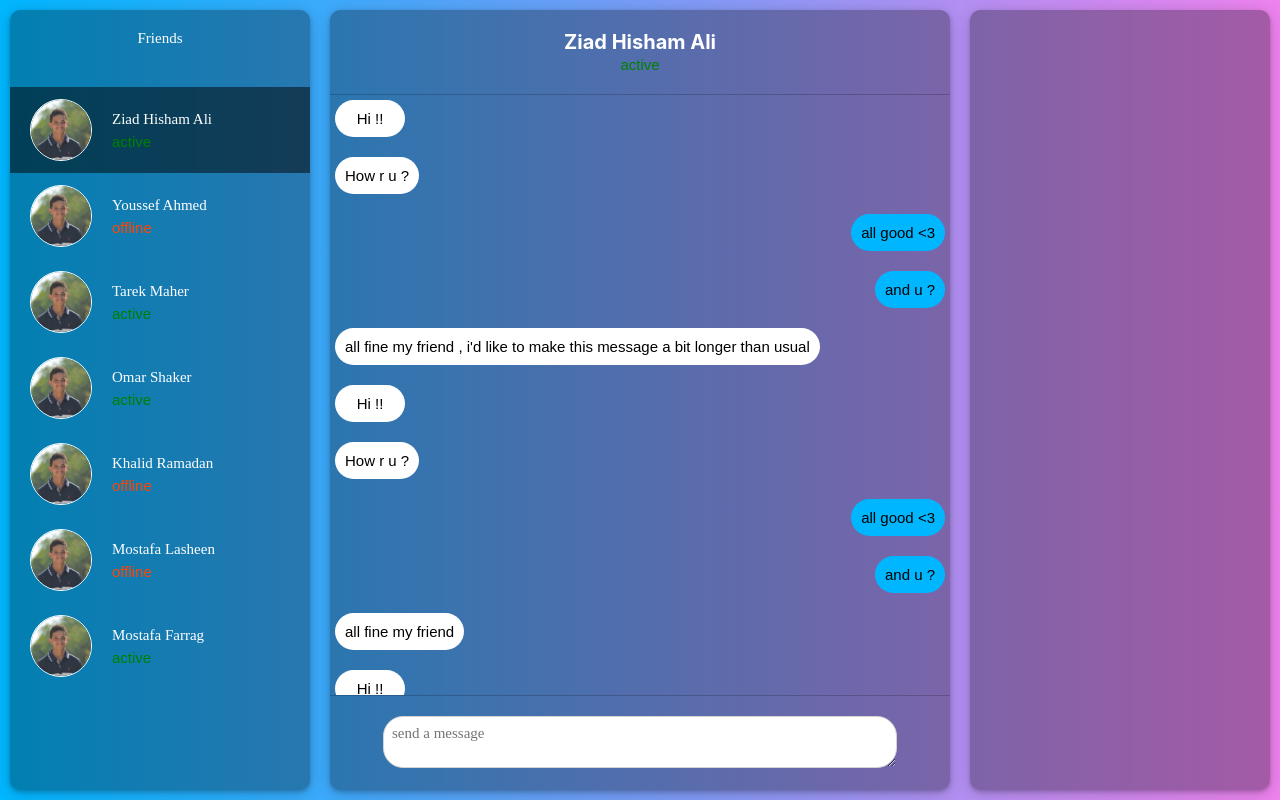
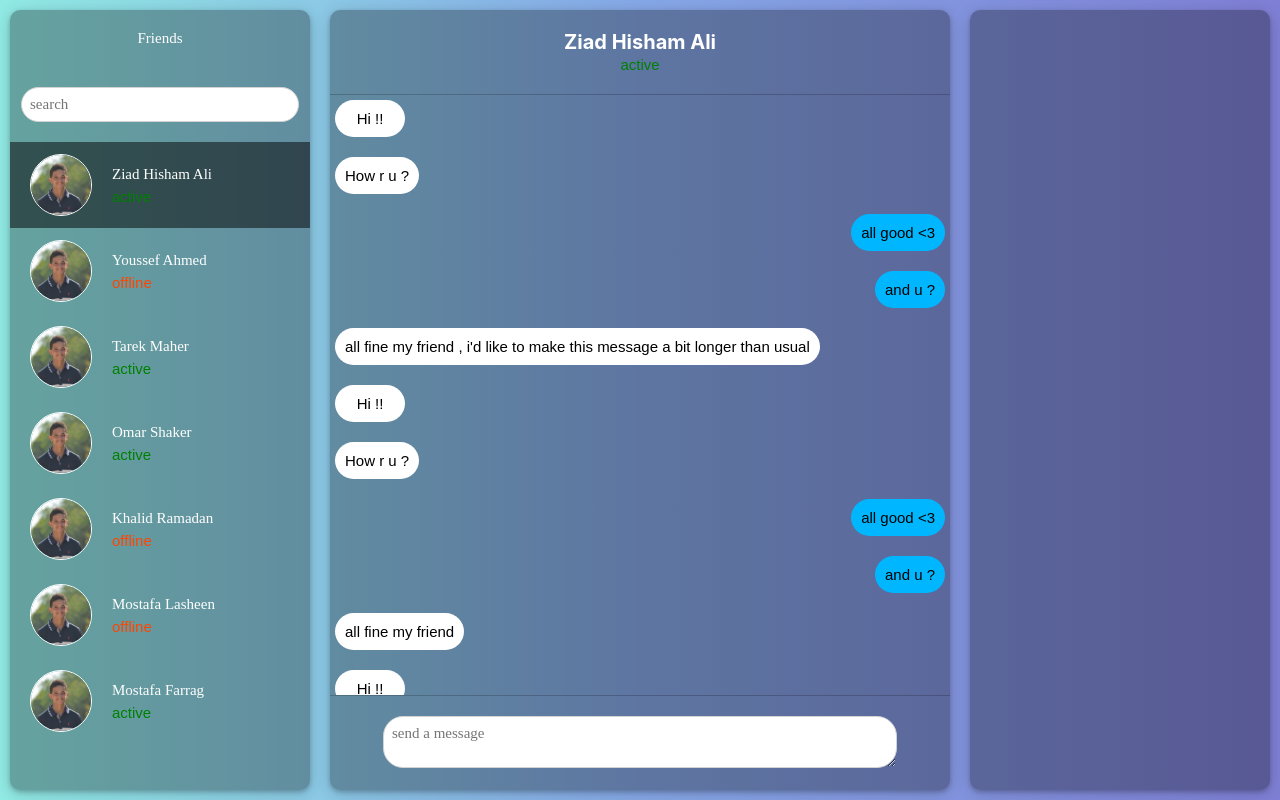
Before and after one commit to ziadhishamali/The-Room-Webapp, a React (Create React App) app: page / in a window 1280 px wide. Built offline with nearby package versions, Linux system fonts and the light colour scheme.

Commit message:
added search box but w/o functionality yet

```diff
--- a/public/index.html
+++ b/public/index.html
@@ -1,7 +1,7 @@
 <!DOCTYPE html>
 <html lang="en">
   <head>
-    <meta charset="utf-8" />
+    <meta charset="UTF-8">
     <link rel="shortcut icon" href="%PUBLIC_URL%/favicon.ico" />
     <meta name="viewport" content="width=device-width, initial-scale=1" />
     <meta name="theme-color" content="#000000" />
--- a/src/components/layout/Friends.js
+++ b/src/components/layout/Friends.js
@@ -19,6 +19,7 @@ class Friends extends Component {
         return (
             <div className="friends grid-item">
                 <h1 className="small-text white-text berlin-font light-weight margin-top margin-bottom-2">Friends</h1>
+                <input className="search-box small-text black-text berlin-font margin-bottom" placeholder="search"/>
                 <ViewFriends friends={this.state.friends} current={this.state.current}/>
             </div>
         )
--- a/src/styles/ChatArea.css
+++ b/src/styles/ChatArea.css
@@ -58,7 +58,7 @@
     font-size: 15px;
     border-radius: 20px;
     outline: none;
-    border: 1.2px solid lightgray;
+    border: 1.5px solid lightgray;
     -webkit-transition-duration: 0.2s; /* Safari */
     transition-duration: 0.2s;
 }
--- a/src/styles/Friends.css
+++ b/src/styles/Friends.css
@@ -22,3 +22,17 @@
     align-items: flex-start;
     justify-content: center;
 }
+
+.search-box {
+    width: calc(100% - 40px);
+    border: 1.5px solid lightgray;
+    border-radius: 20px;
+    padding: 8px;
+    -webkit-transition-duration: 0.2s; /* Safari */
+    transition-duration: 0.2s;
+    outline: none;
+}
+
+.search-box:focus {
+    border: 1.5px solid #00b7ff;
+}
--- a/src/styles/Home.css
+++ b/src/styles/Home.css
@@ -22,10 +22,8 @@ h1 {
     padding: 10px;
     grid-template-areas: 'friends chat-area chat-area informations';
     height: calc(100vh - 20px);
-    background-image: linear-gradient(to right, #00b7ff , violet);
-    /*background-image: url('../images/home.jpg');
-    background-position: center;
-    background-size: cover;*/
+    background: -webkit-linear-gradient(to right, #91EAE4, #86A8E7, #7F7FD5);
+	background: linear-gradient(to right, #91EAE4, #86A8E7, #7F7FD5);
 }
 
 .grid-item {
```
